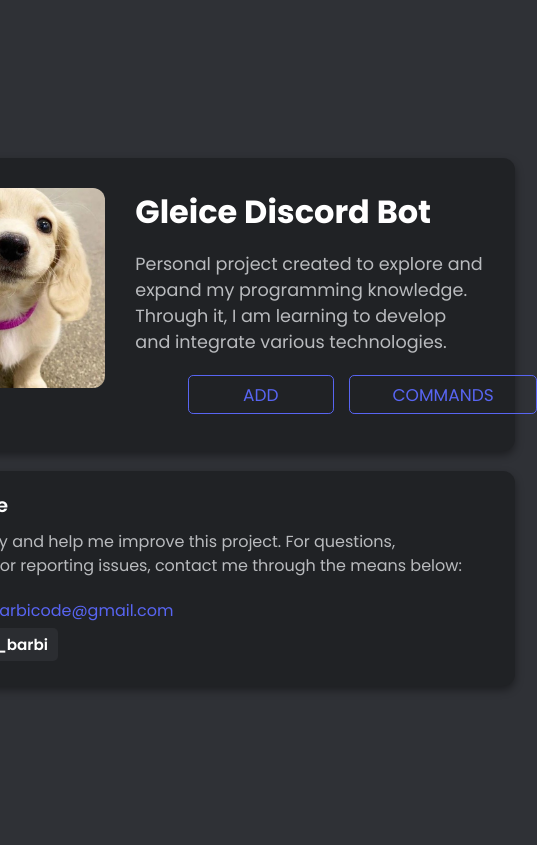
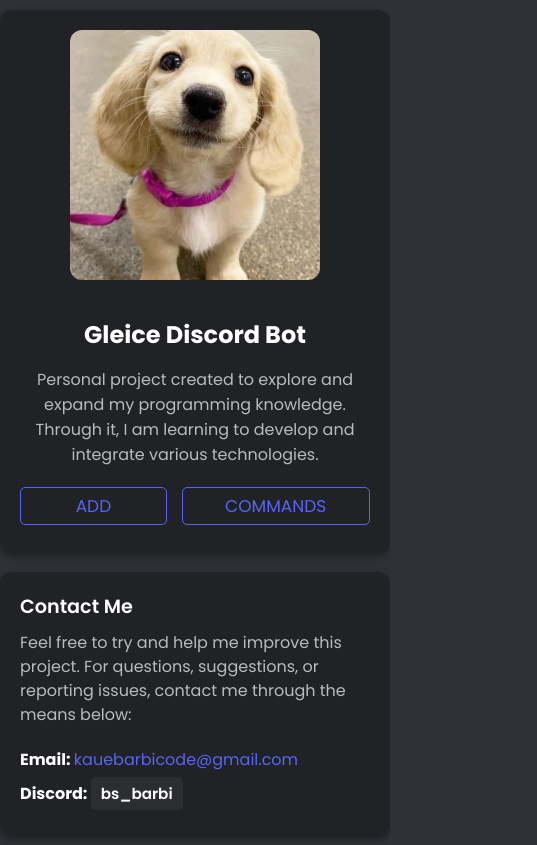
Before and after one commit to KaBarbi/gleice-web-page, a React (Vite) app: page / in a window 390 px wide. Shown: the whole page, 537 px wide, since content can reach past the window. Built offline with nearby package versions, Linux system fonts and the light colour scheme.

Commit message:
[FEAT] reponsive home page

```diff
--- a/src/App.jsx
+++ b/src/App.jsx
@@ -1,6 +1,6 @@
 import { Routes, Route } from "react-router-dom"
-import Home from "./pages/Home" // Página principal
-import List from "./pages/List" // Página de comandos
+import Home from "./pages/Home"
+import List from "./pages/List"
 
 const App = () => {
     return (
--- a/src/components/Card/card.css
+++ b/src/components/Card/card.css
@@ -1,4 +1,3 @@
-/* Card */
 .container {
     display: flex;
     flex-direction: row;
@@ -9,9 +8,9 @@
     padding: 30px;
     gap: 30px;
     margin-bottom: 20px;
+    justify-content: center;
 }
 
-/* Imagem */
 .card-img img {
     width: 200px;
     height: 200px;
@@ -19,7 +18,6 @@
     border-radius: 12px;
 }
 
-/* Conteúdo */
 .card-content {
     display: flex;
     flex-direction: column;
@@ -42,3 +40,26 @@
     display: flex;
     gap: 15px;
 }
+
+@media (max-width: 768px) {
+    .container {
+        flex-direction: column;
+        align-items: center;
+        text-align: center;
+        padding: 20px;
+    }
+    .card-img img {
+        width: 250px;
+        height: 250px;
+    }
+    .card-title {
+        font-size: 1.5rem;
+    }
+    .card-description {
+        font-size: 1rem;
+        width: 350px;
+    }
+    .button-container {
+        justify-content: center;
+    }
+}
--- a/src/components/Card/index.jsx
+++ b/src/components/Card/index.jsx
@@ -4,7 +4,6 @@
 
 const Card = () => {
     return (
-        <div className="card-wrapper">
         <div className="container">
             <div className="card-img">
                 <img src="/images/gleice.jpg" alt="Descrição" />
@@ -13,8 +12,8 @@
                 <h2 className="card-title">Gleice Discord Bot</h2>
                 <p className="card-description">
                     Personal project created to explore and expand my
-                        programming knowledge. Through it, I am learning to
-                        develop and integrate various technologies.
+                    programming knowledge. Through it, I am learning to develop
+                    and integrate various technologies.
                 </p>
                 <div className="button-container">
                     <ButtonAdd />
@@ -22,7 +21,6 @@
                 </div>
             </div>
         </div>
-        </div>
     )
 }
 
--- a/src/index.css
+++ b/src/index.css
@@ -18,17 +18,3 @@
     background-color: #2f3136;
     color: #fff;
 }
-
-/* Responsividade */
-@media (max-width: 768px) {
-  .button-container {
-    display: flex;
-    align-items: center;
-    gap: 0;
-    margin-left: 15%;
-  }
-
-  .language-switcher button {
-    margin-left: 5px;
-  }
-}
```
Lines whose indentation alone changed are shown as unchanged.
